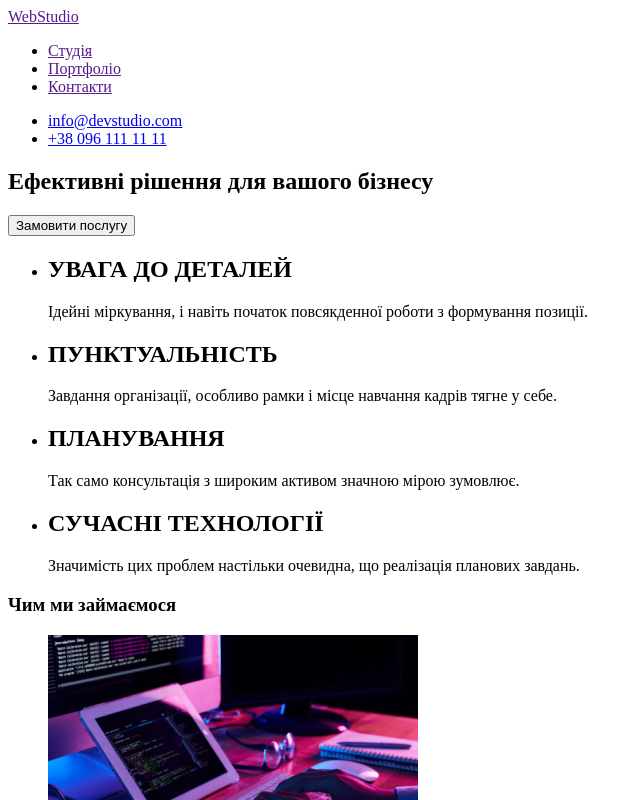
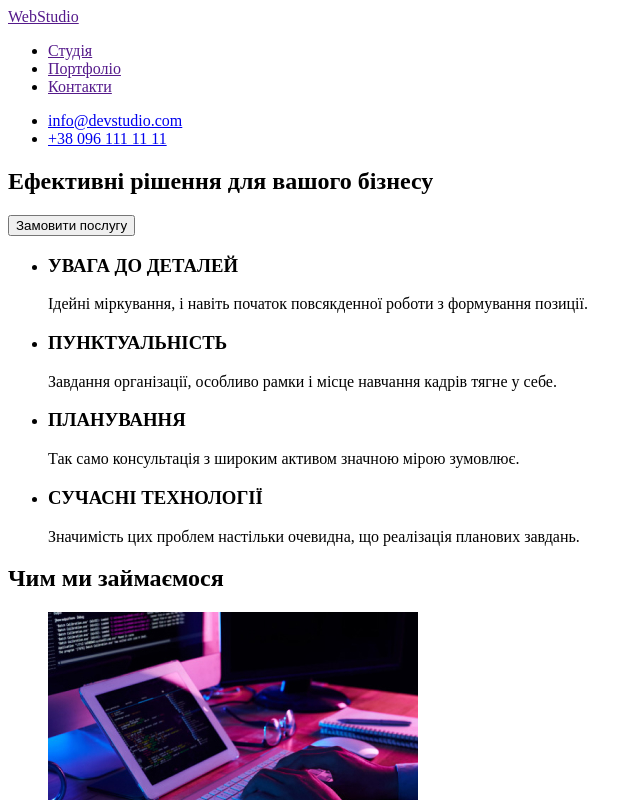
Before and after one commit to AntonBabenko96/goit-markup-hw-01, a plain HTML site: page index.html in a window 1280 px wide. Shown: the top 800 px of the page, without its empty margins (0-642 px from the left). Drawn offline with Linux system fonts and the light colour scheme.

Commit message:
допрацювання заголовків

```diff
--- a/index.html
+++ b/index.html
@@ -30,27 +30,27 @@
       <section>
         <ul>
           <li>
-            <h2>УВАГА ДО ДЕТАЛЕЙ</h2>
+            <h3>УВАГА ДО ДЕТАЛЕЙ</h3>
             <p>
               Ідейні міркування, і навіть початок повсякденної роботи з
               формування позиції.
             </p>
           </li>
           <li>
-            <h2>ПУНКТУАЛЬНІСТЬ</h2>
+            <h3>ПУНКТУАЛЬНІСТЬ</h3>
             <p>
               Завдання організації, особливо рамки і місце навчання кадрів тягне
               у себе.
             </p>
           </li>
           <li>
-            <h2>ПЛАНУВАННЯ</h2>
+            <h3>ПЛАНУВАННЯ</h3>
             <p>
               Так само консультація з широким активом значною мірою зумовлює.
             </p>
           </li>
           <li>
-            <h2>СУЧАСНІ ТЕХНОЛОГІЇ</h2>
+            <h3>СУЧАСНІ ТЕХНОЛОГІЇ</h3>
             <p>
               Значимість цих проблем настільки очевидна, що реалізація планових
               завдань.
@@ -59,17 +59,32 @@
         </ul>
       </section>
       <section>
-        <h3>Чим ми займаємося</h3>
+        <h2>Чим ми займаємося</h2>
         <ul>
-           <li><img src="./images/box1.jpg" alt="Працюємо на ПК" width="370" /></li>
-           <li><img src="./images/box2.jpg" alt="Працюємо на планшеті" width="370" /></li>
-           <li><img src="./images/box3.jpg" alt="Працюємо на смартфоні" width="370" /></li>
+          <li>
+            <img src="./images/box1.jpg" alt="Працюємо на ПК" width="370" />
+          </li>
+          <li>
+            <img
+              src="./images/box2.jpg"
+              alt="Працюємо на планшеті"
+              width="370"
+            />
+          </li>
+          <li>
+            <img
+              src="./images/box3.jpg"
+              alt="Працюємо на смартфоні"
+              width="370"
+            />
+          </li>
         </ul>
       </section>
       <section>
-        <h3>Наша команда</h3>
+        <h2>Наша команда</h2>
         <ul>
-            <li><img src="./images/img.jpg" alt="Product Designer" width="270" />
+          <li>
+            <img src="./images/img.jpg" alt="Product Designer" width="270" />
             <h3>Ігор Дем'яненко</h3>
             <p>Product Designer</p>
           </li>
```
Lines whose indentation alone changed are shown as unchanged.
